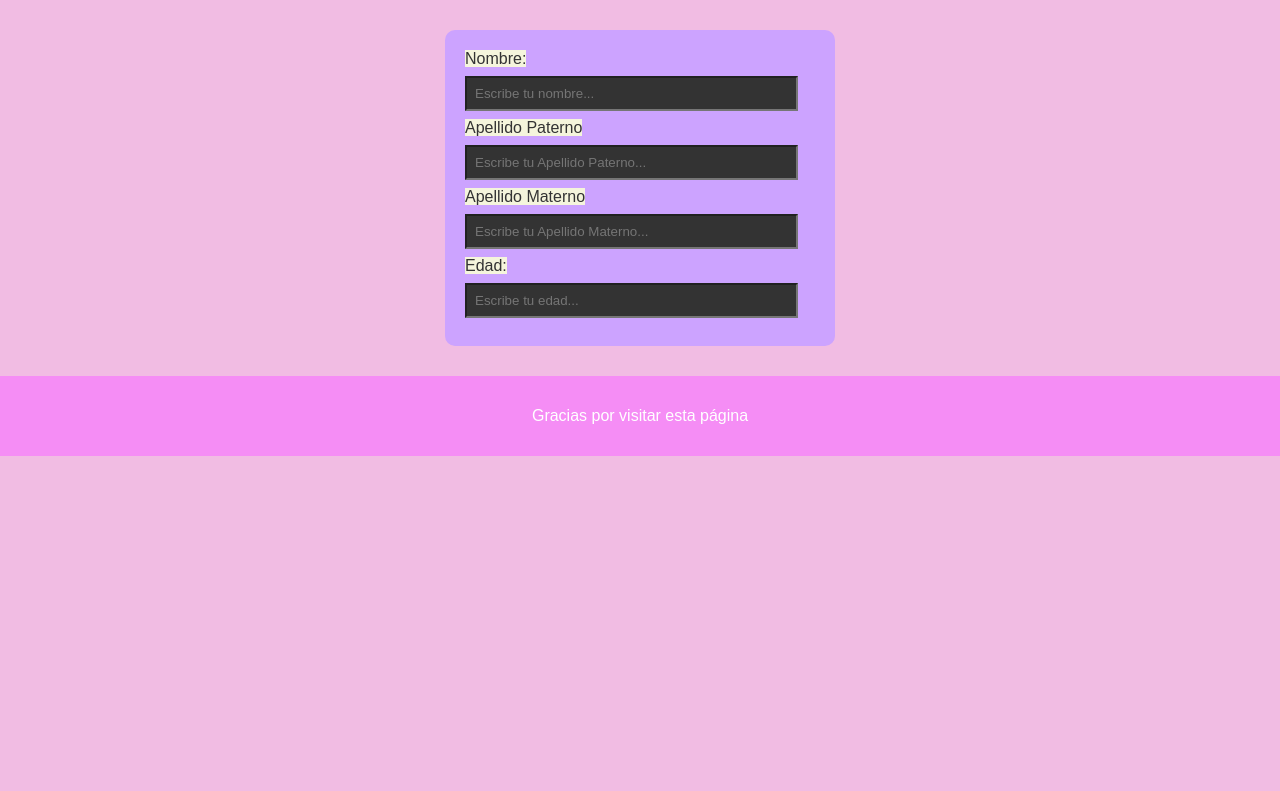
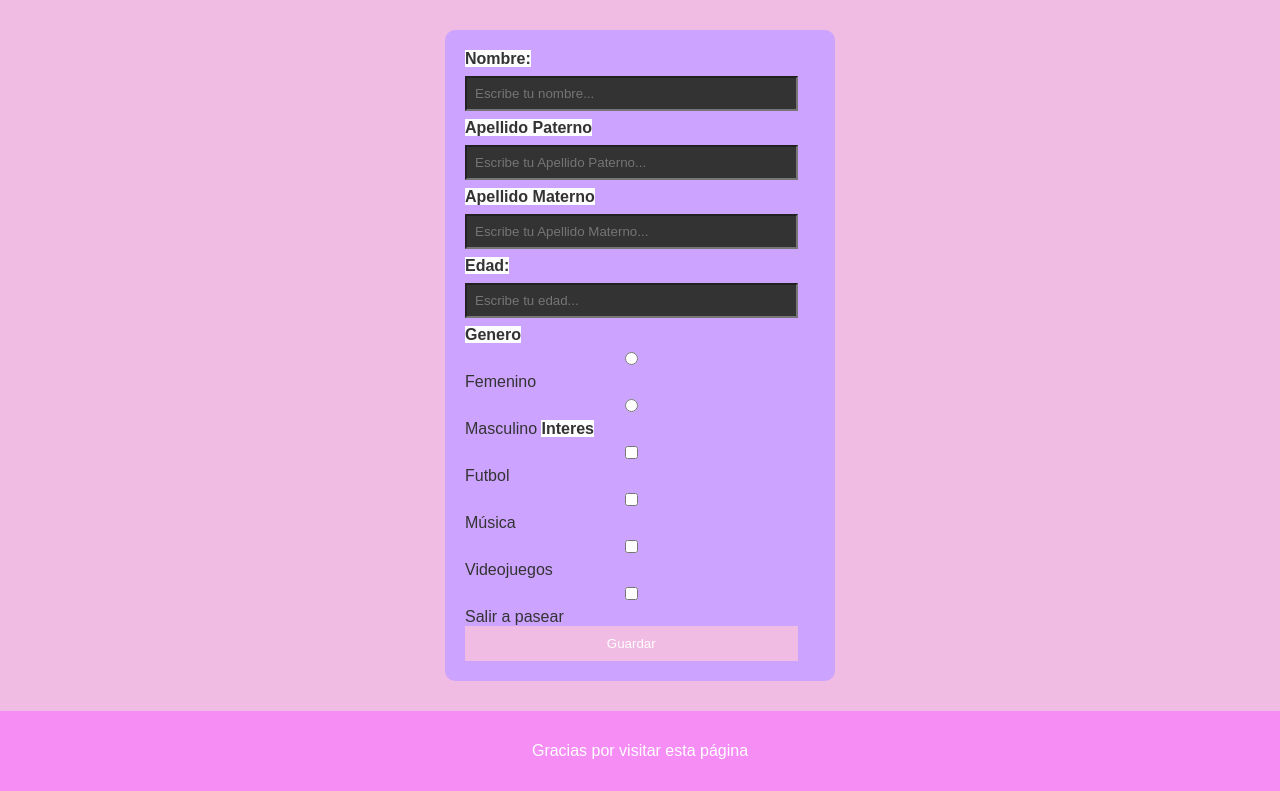
Before and after one commit to srvnnath/NGRS, a Django app: template Rangel/templates/Rangel/formregistro.html in a window 1280 px wide. Shown: the part 210-1001 px from the top of the page. Before the commit the page ends 666 px from the top, so only its background shows below. Run offline with Django 5.2, Linux system fonts and the light colour scheme; the template is opened without the code that fills it, so the values that code supplies are empty.

Commit message:
Se modifica formregistro.htm y estilos.css

```diff
--- a/NGRS/urls.py
+++ b/NGRS/urls.py
@@ -21,6 +21,6 @@ from Rangel import views
 urlpatterns = [
     path('admin/', admin.site.urls),
     path('', views.inicio),
-    path('inicio/', views.inicio),
-    path('registro/', views.registro),
+    path('inicio', views.inicio),
+    path('registro', views.registro),
 ]
--- a/Rangel/static/Rangel/estilos.css
+++ b/Rangel/static/Rangel/estilos.css
@@ -89,3 +89,14 @@ label{
     background-color: beige;
     <button type="submit">Guardar<button>
 }
+input[type="checkbox"]
+input[type="radio"] {
+    accent-color: #ee41c0;
+    width: 18px;
+    height: 18px;
+    cursor: pointer
+}
+label{
+    font-weight: bold;
+    background-color: #fdfdfd;
+}
--- a/Rangel/templates/Rangel/formregistro.html
+++ b/Rangel/templates/Rangel/formregistro.html
@@ -18,8 +18,8 @@
         <!-- MENÚ DE NAVEGACIÓN -->
         <nav>
             <ul>
-                <li><a href="Inicio">Inicio</a></li>
-                <li><a href="Registro">Registro</a></li>
+                <li><a href="inicio">Inicio</a></li>
+                <li><a href="registro">Registro</a></li>
                 <li><a href="#">dos</a></li>
                 <li><a href="#">tres</a></li>
             </ul>
@@ -34,6 +34,15 @@
     <input type="text" name="Apellidom" placeholder="Escribe tu Apellido Materno...">
     <label>Edad:</label>
     <input type="Number" name="Edad" min="14" max="25" placeholder="Escribe tu edad..." required>
+    <label>Genero</label>
+    <input type="radio" name="Genero" velue="Femenino">Femenino
+     <input type="radio" name="Genero" velue="Masculino">Masculino
+     <label>Interes</label>
+     <input type="checkbox" name="intereses" value="Futbol">Futbol
+     <input type="checkbox" name="intereses" value="Música">Música
+     <input type="checkbox" name="intereses" value="Videojuegos">Videojuegos
+     <input type="checkbox" name="intereses" value="Salirapasear">Salir a pasear
+<button type="submit">Guardar</button>
 
 </form>
 
--- a/Rangel/templates/Rangel/inicio.html
+++ b/Rangel/templates/Rangel/inicio.html
@@ -18,8 +18,8 @@
         <!-- MENÚ DE NAVEGACIÓN -->
         <nav>
             <ul>
-                <li><a href="/inicio/">Inicio</a></li>
-                <li><a href="/registro/">Registro</a></li>
+                <li><a href="inicio">Inicio</a></li>
+                <li><a href="registro">Registro</a></li>
                 <li><a href="#">dos</a></li>
                 <li><a href="#">tres</a></li>
             </ul>
```
